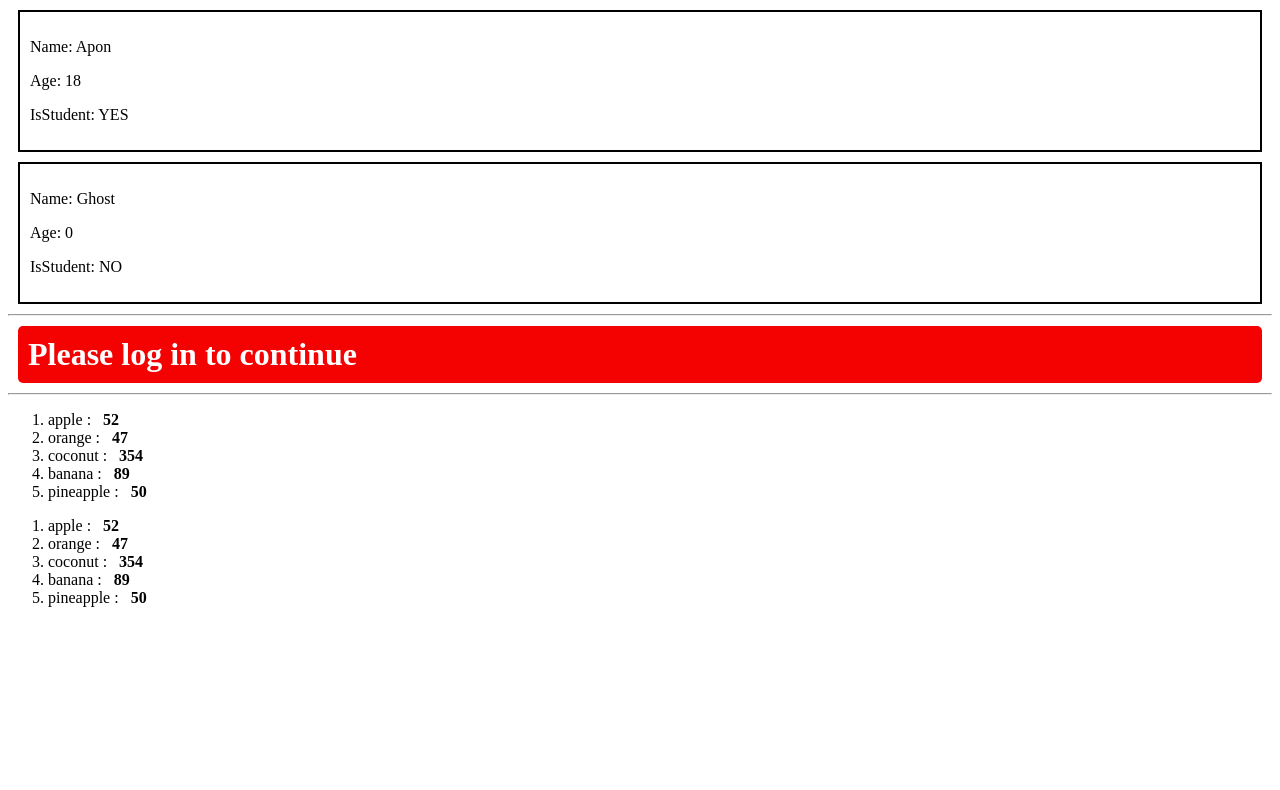
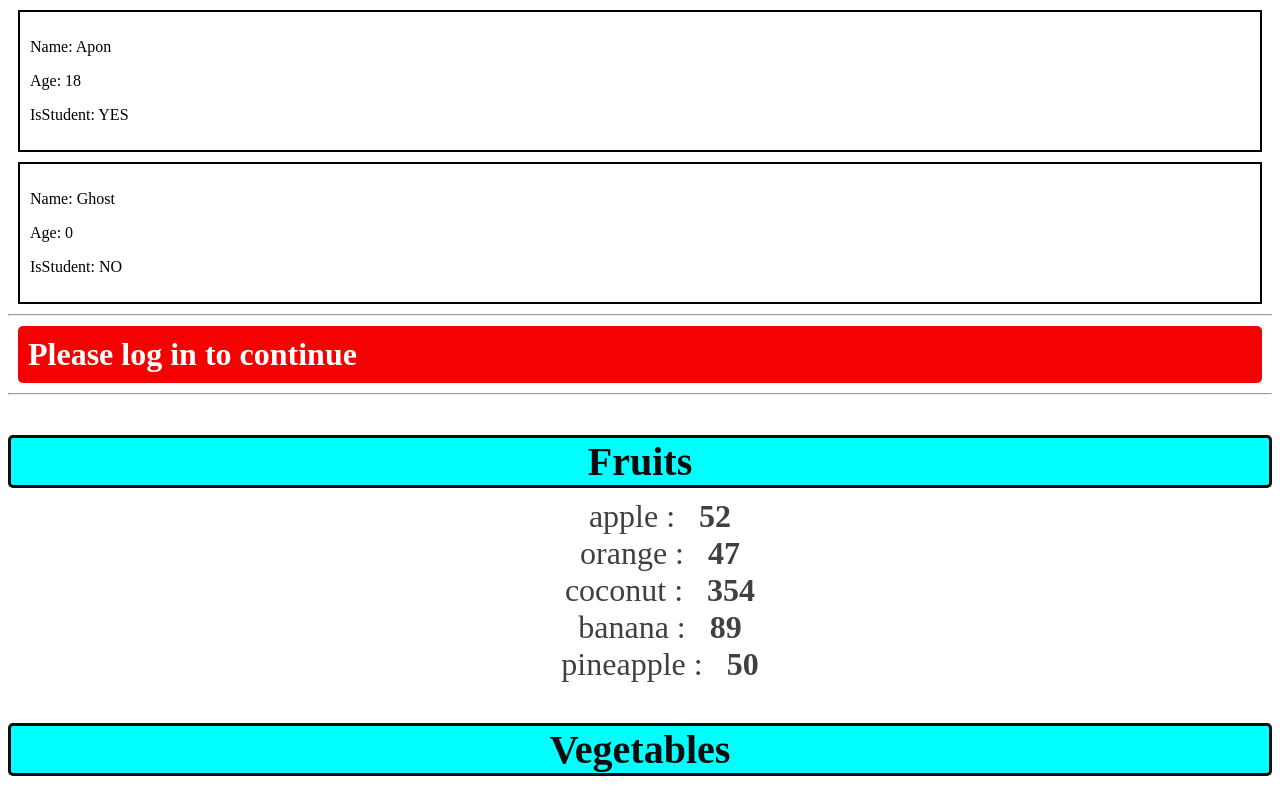
Before and after one commit to rakibulapon46/React-JS, a React (Vite) app in the folder 11/my-react-app/: page / in a window 1280 px wide. Shown: the top 790 px of the page. Built offline with nearby package versions, Linux system fonts and the light colour scheme.

Commit message:
add proptypes and defaultprops

```diff
--- a/11/my-react-app/src/List.jsx
+++ b/11/my-react-app/src/List.jsx
@@ -1,12 +1,6 @@
-function List() {
-  const fruits = [
-    { id: 1, name: "apple", calories: 52 },
-    { id: 2, name: "orange", calories: 47 },
-    { id: 3, name: "coconut", calories: 354 },
-    { id: 4, name: "banana", calories: 89 },
-    { id: 5, name: "pineapple", calories: 50 },
-  ];
+import PropTypes from "prop-types";
 
+function List(props) {
   // fruits.sort((a,b) => a.name.localeCompare(b.name));  // ALPHABETICAL
   // fruits.sort((a,b) => b.name.localeCompare(a.name));  // REVERSE ALPHABETICAL
   // fruits.sort((a,b) => a.calories - b.calories)  // NUMERIC
@@ -14,12 +8,6 @@ function List() {
 
   // const lowCalFruits = fruits.filter(fruit => fruit.calories < 80);
   // const highCalFruits = fruits.filter(fruit => fruit.calories >= 80);
-
-  const listItems = fruits.map((fruit) => (
-    <li key={fruit.id}>
-      {fruit.name} : &nbsp; <b>{fruit.calories}</b>
-    </li>
-  ));
 
   // const listItems = lowCalFruits.map((lowCalFruit) =>
   //   <li key={lowCalFruit.id}>{lowCalFruit.name} : &nbsp; <b>{lowCalFruit.calories}</b></li>
@@ -29,11 +17,37 @@ function List() {
   //   <li key={highCalFruit.id}>{highCalFruit.name} : &nbsp; <b>{highCalFruit.calories}</b></li>
   // );
 
+  const itemList = props.items;
+  const category = props.category;
+
+  const listItems = itemList.map((fruit) => (
+    <li key={fruit.id}>
+      {fruit.name} : &nbsp; <b>{fruit.calories}</b>
+    </li>
+  ));
+
   return (
     <>
-      <ol>{listItems}</ol>
+      <h3 className="list_category">{category}</h3>
+      <ol className="list_items">{listItems}</ol>
     </>
   );
 }
 
+List.prototype = {
+  category: PropTypes.string,
+  items: PropTypes.arrayOf(
+    PropTypes.shape({
+      id: PropTypes.number,
+      name: PropTypes.string,
+      calories: PropTypes.number,
+    })
+  ),
+};
+
+List.defaultProps = {
+  category: "Category",
+  items: [],
+};
+
 export default List;
```
